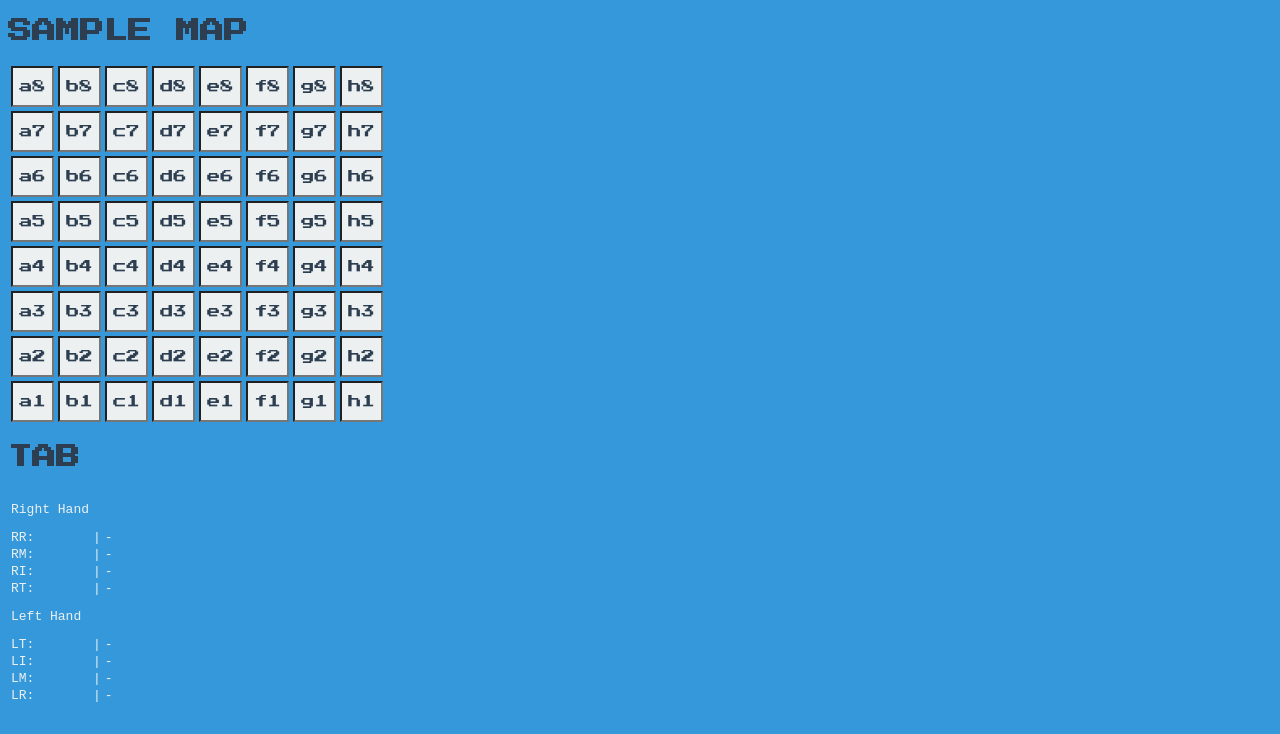
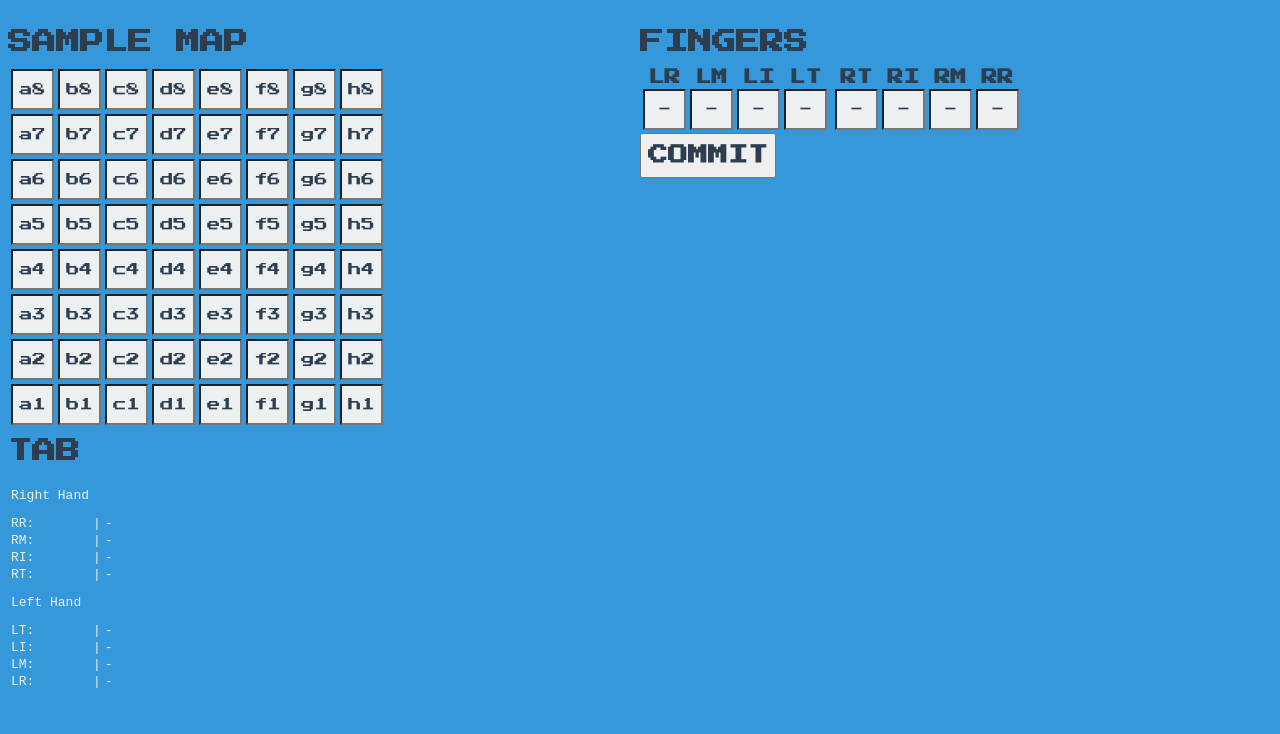
Before and after one commit to b38tn1k/tab4pads, a plain HTML site: page index.html in a window 1280 px wide. Shown: the part 66-800 px from the top of the page. Drawn offline with nearby package versions, Linux system fonts and the light colour scheme; a web font is replaced by a local one.

Commit message:
increment tab: starting to get a handle on angularjs
learning javascript :-P

```diff
--- a/css/style.css
+++ b/css/style.css
@@ -28,6 +28,7 @@ h2 {
     font-family: 'Press Start 2P', cursive;
     color:#2c3e50;
     text-align:left;
+    line-height: 30%;
 
 }
 
@@ -67,7 +68,7 @@ th {
 table {
   font-family: 24px 'PT Mono', Monaco, monospace;
   background-color:#3498db;
-  color:#3498db;
+  color:#2c3e50;
   width: 35px;
   align-items: center;
   text-align: center;
--- a/index.html
+++ b/index.html
@@ -12,229 +12,232 @@
 	<!--[if IE]>
 		<script src="http://html5shiv.googlecode.com/svn/trunk/html5.js"></script>
 	<![endif]-->
+
+	<!-- Yeh, probably best not to read beyond here... I am writing this in javascript and angularjs *i think* i don't really know what I am doing, is my first time so be gentle ;-P. making large tables is probably easier, I made it in js cause it i wanted to host here -->
+
 </head>
 
-<body id="home";>
+<body id="home" ;>
 
 	<h1>TAB 4 PADS</h1>
-	<div ng-app="myApp" ng-controller="myCtrl">
-
+	<div ng-app="myApp" ng-controller="myCtrl" id="container" style="width:100%;">
+		<div id="left-upper" style="float:left; width:50%;">
 			<h2>SAMPLE MAP</h2>
 
 			<table>
 				<!-- <td>8</td> -->
 				<td>
-				<input type="text" ng-model="a8">
+					<input type="text" ng-model="a8" maxlength="3">
 				</td>
 				<td>
-				<input type="text" ng-model="b8">
+					<input type="text" ng-model="b8" maxlength="3">
 				</td>
 				<td>
-				<input type="text" ng-model="c8">
+					<input type="text" ng-model="c8" maxlength="3">
 				</td>
 				<td>
-				<input type="text" ng-model="d8">
+					<input type="text" ng-model="d8" maxlength="3">
 				</td>
 				<td>
-				<input type="text" ng-model="e8">
+					<input type="text" ng-model="e8" maxlength="3">
 				</td>
 				<td>
-				<input type="text" ng-model="f8">
+					<input type="text" ng-model="f8" maxlength="3">
 				</td>
 				<td>
-				<input type="text" ng-model="g8">
+					<input type="text" ng-model="g8" maxlength="3">
 				</td>
 				<td>
-				<input type="text" ng-model="h8">
+					<input type="text" ng-model="h8" maxlength="3">
 				</td>
 				</tr>
 				<tr>
 					<!-- <td>7</td> -->
 					<td>
-					<input type="text" ng-model="a7">
+						<input type="text" ng-model="a7" maxlength="3">
 					</td>
 					<td>
-					<input type="text" ng-model="b7">
+						<input type="text" ng-model="b7" maxlength="3">
 					</td>
 					<td>
-					<input type="text" ng-model="c7">
+						<input type="text" ng-model="c7" maxlength="3">
 					</td>
 					<td>
-					<input type="text" ng-model="d7">
+						<input type="text" ng-model="d7" maxlength="3">
 					</td>
 					<td>
-					<input type="text" ng-model="e7">
+						<input type="text" ng-model="e7" maxlength="3">
 					</td>
 					<td>
-					<input type="text" ng-model="f7">
+						<input type="text" ng-model="f7" maxlength="3">
 					</td>
 					<td>
-					<input type="text" ng-model="g7">
+						<input type="text" ng-model="g7" maxlength="3">
 					</td>
 					<td>
-					<input type="text" ng-model="h7">
+						<input type="text" ng-model="h7" maxlength="3">
 					</td>
 				</tr>
 				<tr>
 					<!-- <td>6</td> -->
 					<td>
-					<input type="text" ng-model="a6">
+						<input type="text" ng-model="a6" maxlength="3">
 					</td>
 					<td>
-					<input type="text" ng-model="b6">
+						<input type="text" ng-model="b6" maxlength="3">
 					</td>
 					<td>
-					<input type="text" ng-model="c6">
+						<input type="text" ng-model="c6" maxlength="3">
 					</td>
 					<td>
-					<input type="text" ng-model="d6">
+						<input type="text" ng-model="d6" maxlength="3">
 					</td>
 					<td>
-					<input type="text" ng-model="e6">
+						<input type="text" ng-model="e6" maxlength="3">
 					</td>
 					<td>
-					<input type="text" ng-model="f6">
+						<input type="text" ng-model="f6" maxlength="3">
 					</td>
 					<td>
-					<input type="text" ng-model="g6">
+						<input type="text" ng-model="g6" maxlength="3">
 					</td>
 					<td>
-					<input type="text" ng-model="h6">
+						<input type="text" ng-model="h6" maxlength="3">
 					</td>
 				</tr>
 				<tr>
 					<!-- <td>5</td> -->
 					<td>
-					<input type="text" ng-model="a5">
+						<input type="text" ng-model="a5" maxlength="3">
 					</td>
 					<td>
-					<input type="text" ng-model="b5">
+						<input type="text" ng-model="b5" maxlength="3">
 					</td>
 					<td>
-					<input type="text" ng-model="c5">
+						<input type="text" ng-model="c5" maxlength="3">
 					</td>
 					<td>
-					<input type="text" ng-model="d5">
+						<input type="text" ng-model="d5" maxlength="3">
 					</td>
 					<td>
-					<input type="text" ng-model="e5">
+						<input type="text" ng-model="e5" maxlength="3">
 					</td>
 					<td>
-					<input type="text" ng-model="f5">
+						<input type="text" ng-model="f5" maxlength="3">
 					</td>
 					<td>
-					<input type="text" ng-model="g5">
+						<input type="text" ng-model="g5" maxlength="3">
 					</td>
 					<td>
-					<input type="text" ng-model="h5">
+						<input type="text" ng-model="h5" maxlength="3">
 					</td>
 				</tr>
 				<tr>
 					<!-- <td>4</td> -->
 					<td>
-					<input type="text" ng-model="a4">
+						<input type="text" ng-model="a4" maxlength="3">
 					</td>
 					<td>
-					<input type="text" ng-model="b4">
+						<input type="text" ng-model="b4" maxlength="3">
 					</td>
 					<td>
-					<input type="text" ng-model="c4">
+						<input type="text" ng-model="c4" maxlength="3">
 					</td>
 					<td>
-					<input type="text" ng-model="d4">
+						<input type="text" ng-model="d4" maxlength="3">
 					</td>
 					<td>
-					<input type="text" ng-model="e4">
+						<input type="text" ng-model="e4" maxlength="3">
 					</td>
 					<td>
-					<input type="text" ng-model="f4">
+						<input type="text" ng-model="f4" maxlength="3">
 					</td>
 					<td>
-					<input type="text" ng-model="g4">
+						<input type="text" ng-model="g4" maxlength="3">
 					</td>
 					<td>
-					<input type="text" ng-model="h4">
+						<input type="text" ng-model="h4" maxlength="3">
 					</td>
 				</tr>
 				<tr>
 					<!-- <td>3</td> -->
 					<td>
-					<input type="text" ng-model="a3">
+						<input type="text" ng-model="a3" maxlength="3">
 					</td>
 					<td>
-					<input type="text" ng-model="b3">
+						<input type="text" ng-model="b3" maxlength="3">
 					</td>
 					<td>
-					<input type="text" ng-model="c3">
+						<input type="text" ng-model="c3" maxlength="3">
 					</td>
 					<td>
-					<input type="text" ng-model="d3">
+						<input type="text" ng-model="d3" maxlength="3">
 					</td>
 					<td>
-					<input type="text" ng-model="e3">
+						<input type="text" ng-model="e3" maxlength="3">
 					</td>
 					<td>
-					<input type="text" ng-model="f3">
+						<input type="text" ng-model="f3" maxlength="3">
 					</td>
 					<td>
-					<input type="text" ng-model="g3">
+						<input type="text" ng-model="g3" maxlength="3">
 					</td>
 					<td>
-					<input type="text" ng-model="h3">
+						<input type="text" ng-model="h3" maxlength="3">
 					</td>
 				</tr>
 				<tr>
 					<!-- <td>2</td> -->
 					<td>
-					<input type="text" ng-model="a2">
+						<input type="text" ng-model="a2" maxlength="3">
 					</td>
 					<td>
-					<input type="text" ng-model="b2">
+						<input type="text" ng-model="b2" maxlength="3">
 					</td>
 					<td>
-					<input type="text" ng-model="c2">
+						<input type="text" ng-model="c2" maxlength="3">
 					</td>
 					<td>
-					<input type="text" ng-model="d2">
+						<input type="text" ng-model="d2" maxlength="3">
 					</td>
 					<td>
-					<input type="text" ng-model="e2">
+						<input type="text" ng-model="e2" maxlength="3">
 					</td>
 					<td>
-					<input type="text" ng-model="f2">
+						<input type="text" ng-model="f2" maxlength="3">
 					</td>
 					<td>
-					<input type="text" ng-model="g2">
+						<input type="text" ng-model="g2" maxlength="3">
 					</td>
 					<td>
-					<input type="text" ng-model="h2">
+						<input type="text" ng-model="h2" maxlength="3">
 					</td>
 				</tr>
 				<tr>
 					<!-- <td>1</td> -->
 					<td>
-					<input type="text" ng-model="a1">
+						<input type="text" ng-model="a1" maxlength="3">
 					</td>
 					<td>
-					<input type="text" ng-model="b1">
+						<input type="text" ng-model="b1" maxlength="3">
 					</td>
 					<td>
-					<input type="text" ng-model="c1">
+						<input type="text" ng-model="c1" maxlength="3">
 					</td>
 					<td>
-					<input type="text" ng-model="d1">
+						<input type="text" ng-model="d1" maxlength="3">
 					</td>
 					<td>
-					<input type="text" ng-model="e1">
+						<input type="text" ng-model="e1" maxlength="3">
 					</td>
 					<td>
-					<input type="text" ng-model="f1">
+						<input type="text" ng-model="f1" maxlength="3">
 					</td>
 					<td>
-					<input type="text" ng-model="g1">
+						<input type="text" ng-model="g1" maxlength="3">
 					</td>
 					<td>
-					<input type="text" ng-model="h1">
+						<input type="text" ng-model="h1" maxlength="3">
 					</td>
 				</tr>
 				<!-- <tr>
@@ -249,65 +252,7 @@
 				<td>h</td>
 			</tr> -->
 			</table>
-
-		<!-- <h2>FINGERS</h2>
-		<table>
-			<tr>
-				<td colspan="1">Right Hand</td>
-			</tr>
-			<tr>
-				<td>RR:</td>
-				<td>
-					<input type="text" ng-model="rightRing">
-				</td>
-			</tr>
-			<tr>
-				<td>RM:</td>
-				<td>
-					<input type="text" ng-model="rightMiddle">
-				</td>
-			</tr>
-			<tr>
-				<td>RI:</td>
-				<td>
-					<input type="text" ng-model="rightIndex">
-				</td>
-			</tr>
-			<tr>
-				<td>RT:</td>
-				<td>
-					<input type="text" ng-model="rightThumb">
-				</td>
-			</tr>
-			<tr>
-				<td colspan="1">Left Hand</td>
-			</tr>
-			<tr>
-				<td>LT:</td>
-				<td>
-					<input type="text" ng-model="leftThumb">
-				</td>
-			</tr>
-			<tr>
-				<td>LI:</td>
-				<td>
-					<input type="text" ng-model="leftIndex">
-				</td>
-			</tr>
-			<tr>
-				<td>LM:</td>
-				<td>
-					<input type="text" ng-model="leftMiddle">
-				</td>
-			</tr>
-			<tr>
-				<td>LR:</td>
-				<td>
-					<input type="text" ng-model="leftRing">
-				</td>
-			</tr>
-		</table> -->
-
+			<div id="left-lower" style="float:left; width:50%;">
 				<h2>TAB</h2>
 				<code>
 					<table style="text-align:left; align-items: center; height: 10px;">
@@ -318,28 +263,28 @@
 							<td style="height: 10px;">RR: </td>
 							<td style="height: 10px;">|</td>
 							<td style="width: 500px; height: 10px;">
-						{{rightRing}}
+								{{rightRingTab}}
 							</td>
 						</tr>
 						<tr style="height: 10px;">
 							<td style="height: 10px;">RM: </td>
 							<td style="height: 10px;">|</td>
 							<td style="width: 500px; height: 10px;">
-						{{rightMiddle}}
+								{{rightMiddleTab}}
 							</td>
 						</tr>
 						<tr style="height: 10px;">
 							<td style="height: 10px; /*this is so dumb but I don't know how else to do it*/">RI: </td>
 							<td style="height: 10px;">|</td>
 							<td style="width: 500px; height: 10px;">
-						{{rightIndex}}
+								{{rightIndexTab}}
 							</td>
 						</tr>
 						<tr style="height: 10px;">
 							<td style="height: 10px;">RT: </td>
 							<td style="height: 10px;">|</td>
 							<td style="width: 500px; height: 10px;">
-						{{rightThumb}}
+								{{rightThumbTab}}
 							</td>
 						</tr>
 						<tr style="height: 10px;">
@@ -349,40 +294,92 @@
 							<td style="height: 10px;">LT: </td>
 							<td style="height: 10px;">|</td>
 							<td style="width: 500px; height: 10px;">
-						{{leftThumb}}
+								{{leftThumbTab}}
 							</td>
 						</tr>
 						<tr style="height: 10px;">
 							<td style="height: 10px;">LI: </td>
 							<td style="height: 10px;">|</td>
 							<td style="width: 500px; height: 10px;">
-						{{leftIndex}}
+								{{leftIndexTab}}
 							</td>
 						</tr>
 						<tr style="height: 10px;">
 							<td style="height: 10px;">LM: </td>
 							<td style="height: 10px;">|</td>
 							<td style="width: 500px; height: 10px;">
-						{{leftMiddle}}
+								{{leftMiddleTab}}
 							</td>
 						</tr>
 						<tr style="height: 10px;">
 							<td style="height: 10px;">LR: </td>
 							<td style="height: 10px;">|</td>
 							<td style="width: 500px; height: 10px;">
-						{{leftRing}}
+								{{leftRingTab}}
 							</td>
 						</tr>
 					</table>
 					</left-align>
 				</code>
+			</div>
+		</div>
 
+		<div id="right" style="float:right; width:50%;">
+
+			<h2>FINGERS</h2>
+
+			<table>
+				<tr>
+					<th style="font-family: 'Press Start 2P', cursive;">LR</th>
+					<th style="font-family: 'Press Start 2P', cursive;">LM</th>
+					<th style="font-family: 'Press Start 2P', cursive;">LI</th>
+					<th style="font-family: 'Press Start 2P', cursive;">LT</th>
+					<th style="font-family: 'Press Start 2P', cursive;"></th>
+					<th style="font-family: 'Press Start 2P', cursive;">RT</th>
+					<th style="font-family: 'Press Start 2P', cursive;">RI</th>
+					<th style="font-family: 'Press Start 2P', cursive;">RM</th>
+					<th style="font-family: 'Press Start 2P', cursive;">RR</th>
+				</tr>
+				<tr>
+					<td>
+						<input type="text" ng-model="leftRing">
+					</td>
+					<td>
+						<input type="text" ng-model="leftMiddle">
+					</td>
+					<td>
+						<input type="text" ng-model="leftIndex">
+					</td>
+					<td>
+						<input type="text" ng-model="leftThumb">
+					</td>
+					<td></td>
+					<td>
+						<input type="text" ng-model="rightThumb">
+					</td>
+					<td>
+						<input type="text" ng-model="rightIndex">
+					</td>
+					<td>
+						<input type="text" ng-model="rightMiddle">
+					</td>
+					<td>
+						<input type="text" ng-model="rightRing">
+					</td>
+				</tr>
+			</table>
+				<button ng-click="concatStrings()">
+					<h2> COMMIT </h2>
+				</button>
+
+		</div>
 	</div>
 
 
 
 	<script>
 		var app = angular.module('myApp', []);
+
 		app.controller('myCtrl', function($scope) {
 			$scope.rightRing = "-";
 			$scope.rightMiddle = "-";
@@ -392,6 +389,26 @@
 			$scope.leftMiddle = "-";
 			$scope.leftIndex = "-";
 			$scope.leftThumb = "-";
+
+			$scope.fingers = [
+				$scope.rightRing,
+				$scope.rightMiddle,
+				$scope.rightIndex,
+				$scope.rightThumb,
+				$scope.leftRing,
+				$scope.leftMiddle,
+				$scope.leftIndex,
+				$scope.leftThumb,
+			];
+
+			$scope.rightRingTab = "-";
+			$scope.rightMiddleTab = "-";
+			$scope.rightIndexTab = "-";
+			$scope.rightThumbTab = "-";
+			$scope.leftRingTab = "-";
+			$scope.leftMiddleTab = "-";
+			$scope.leftIndexTab = "-";
+			$scope.leftThumbTab = "-";
 
 			$scope.a1 = "a1";
 			$scope.a2 = "a2";
@@ -492,15 +509,51 @@
 				$scope.h1, $scope.h2, $scope.h3, $scope.h4, $scope.h5, $scope.h6, $scope.h7, $scope.h8
 			];
 
-			$scope.LR = ""
-			$scope.LM = ""
-			$scope.LI = ""
-			$scope.LT = ""
-			$scope.RR = ""
-			$scope.RM = ""
-			$scope.RI = ""
-			$scope.RT = ""
+			$scope.LR = "";
+			$scope.LM = "";
+			$scope.LI = "";
+			$scope.LT = "";
+			$scope.RR = "";
+			$scope.RM = "";
+			$scope.RI = "";
+			$scope.RT = "";
+
+			$scope.concatStrings = function($event){
+
+				$scope.rightRingTab = $scope.combine_and_adjust($scope.rightRingTab, $scope.rightRing);
+				$scope.rightMiddleTab = $scope.combine_and_adjust($scope.rightMiddleTab, $scope.rightMiddle);
+				$scope.rightIndexTab = $scope.combine_and_adjust($scope.rightIndexTab, $scope.rightIndex);
+				$scope.rightThumbTab = $scope.combine_and_adjust($scope.rightThumbTab, $scope.rightThumb);
+				$scope.leftRingTab = $scope.combine_and_adjust($scope.leftRingTab, $scope.leftRing);
+				$scope.leftMiddleTab = $scope.combine_and_adjust($scope.leftMiddleTab, $scope.leftMiddle);
+				$scope.leftIndexTab = $scope.combine_and_adjust($scope.leftIndexTab, $scope.leftIndex);
+				$scope.leftThumbTab = $scope.combine_and_adjust($scope.leftThumbTab, $scope.leftThumb);
+
+
+				$scope.rightRing = "-";
+				$scope.rightMiddle = "-";
+				$scope.rightIndex = "-";
+				$scope.rightThumb = "-";
+				$scope.leftRing = "-";
+				$scope.leftMiddle = "-";
+				$scope.leftIndex = "-";
+				$scope.leftThumb = "-";
+			}
+
+			$scope.combine_and_adjust = function(tabString, newString){
+				tabString = tabString + newString;
+				var extraDashes = 4 - newString.length;
+				while ( extraDashes > 0 ) {
+					extraDashes--;
+					tabString = tabString + '-'
+				}
+				return tabString
+			}
+
 		});
+
+
+
 	</script>
 
 </html>
```
Lines whose indentation alone changed are shown as unchanged.
